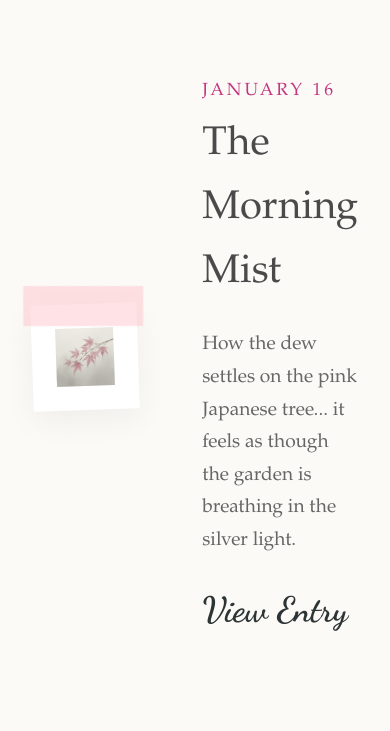
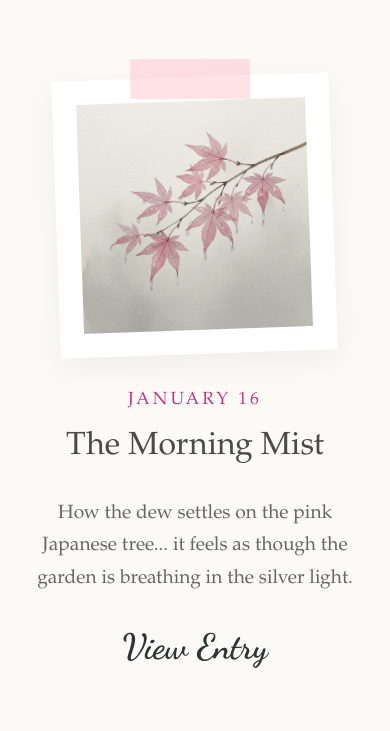
Before and after one commit to bytiagodev/quiet-garden-landing-page, a plain HTML site: page index.html in a window 390 px wide. Shown: the part 5817-6548 px from the top of the page. Drawn offline with Linux system fonts and the light colour scheme.

Commit message:
Stack the journal entries on small screens

```diff
--- a/style.css
+++ b/style.css
@@ -757,6 +757,11 @@ footer {
     }
     .about-paper-texture { transform: rotate(0deg) !important; padding: 2rem 1.2rem !important; width: 100% !important; }
 
+    .journal-row, .journal-row:nth-child(even) { flex-direction: column; gap: 2rem; text-align: center; }
+    .journal-visual { width: 100%; }
+    .journal-img-tape { width: 85%; max-width: 300px; }
+    .journal-text h3 { font-size: 2rem; }
+
     .newsletter-blob { border-radius: 30px !important; width: 100% !important; padding: 2.5rem 1.2rem !important; }
     .newsletter-form { flex-direction: column; width: 100%; gap: 8px; }
     .newsletter-form input, .newsletter-form button { width: 100% !important; border-radius: 50px !important; padding: 0.8rem !important; }
```
